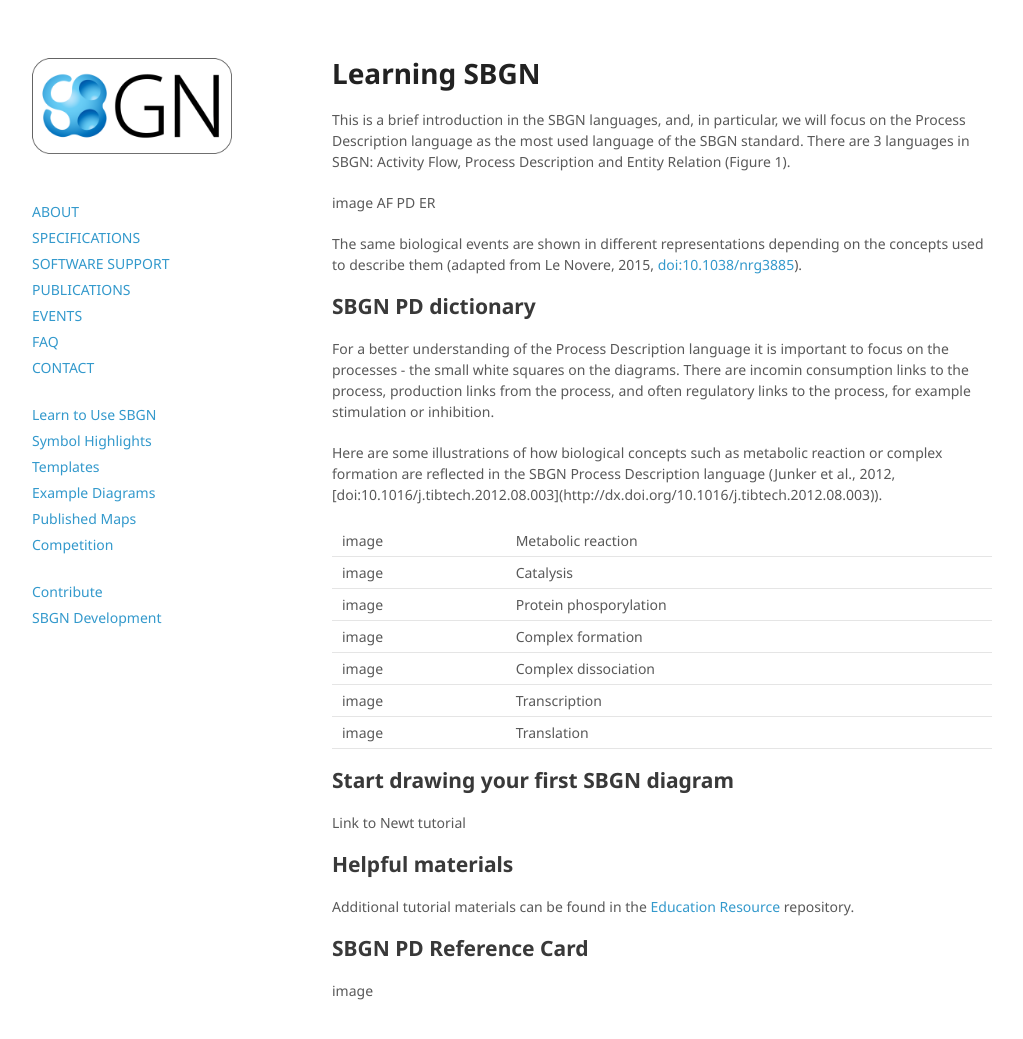
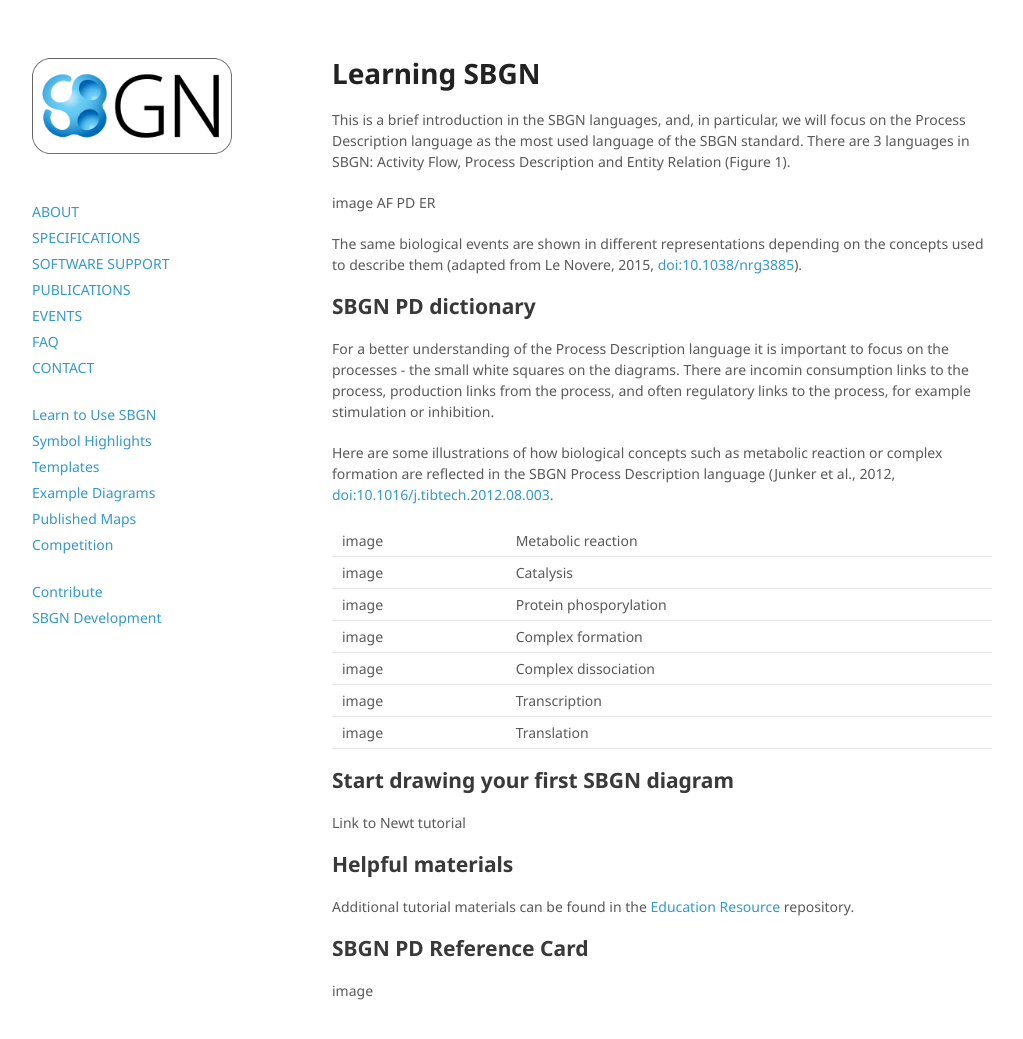
Before and after one commit to sbgn/sbgn, a Jekyll site: the page built from docs/learning_sbgn.md, in a window 1280 px wide and 1071 px high. Shown: the top 1039 px of the window, without its empty margins (128-1151 px from the left). Built offline with Jekyll 4.4.1, drawn with Linux system fonts in a browser that asks for light colours; nearby versions of some CDN libraries; some of the changed lines change nothing that is shown.

Commit message:
Update learning_sbgn.md

```diff
--- a/docs/learning_sbgn.md
+++ b/docs/learning_sbgn.md
@@ -16,7 +16,7 @@
 
 <p>For a better understanding of the Process Description language it is important to focus on the processes - the small white squares on the diagrams. There are incomin consumption links to the process, production links from the process, and often regulatory links to the process, for example stimulation or inhibition.</p>
 
-<p>Here are some illustrations of how biological concepts such as metabolic reaction or complex formation are reflected in the SBGN Process Description language (Junker et al., 2012, [doi:10.1016/j.tibtech.2012.08.003](http://dx.doi.org/10.1016/j.tibtech.2012.08.003)).</p>
+<p>Here are some illustrations of how biological concepts such as metabolic reaction or complex formation are reflected in the SBGN Process Description language (Junker et al., 2012, <a href="https://dx.doi.org/10.1016/j.tibtech.2012.08.003">doi:10.1016/j.tibtech.2012.08.003</a>.</p>
 
 image | Metabolic reaction
 image | Catalysis
```
